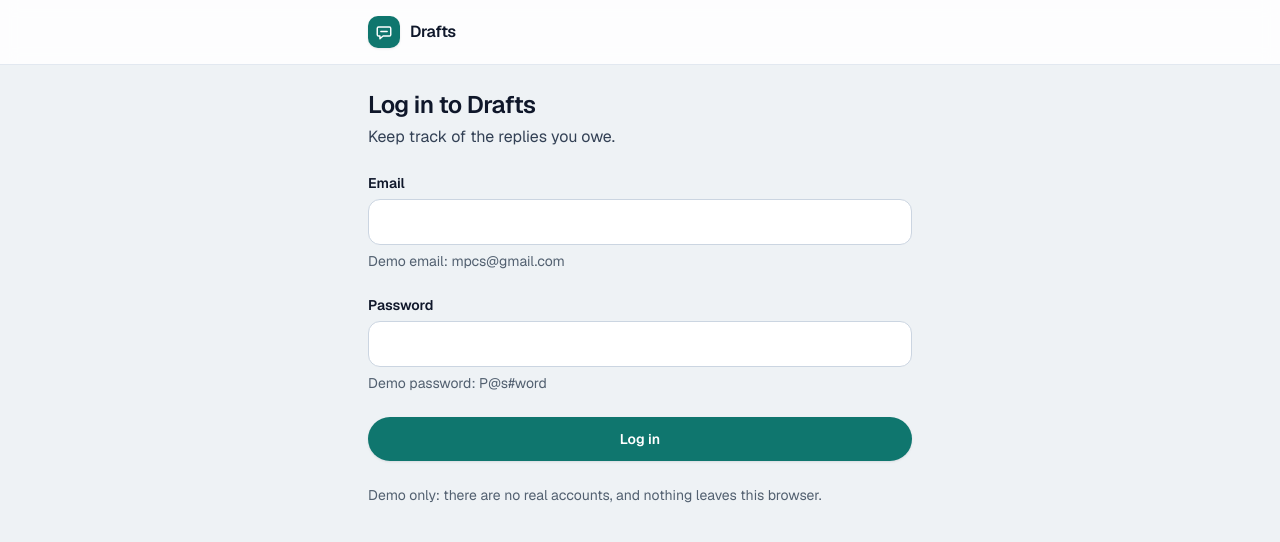
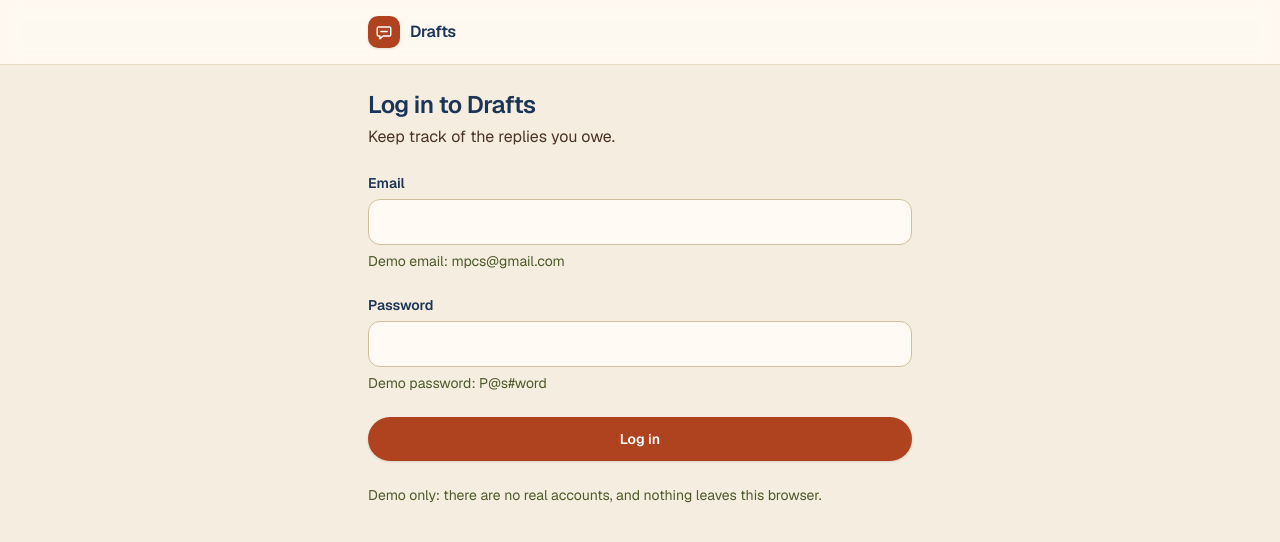
Before and after one commit to jdaguas/dbs-w3, a Next.js app: page /login in a window 1280 px wide. Shown: the top 542 px of the page. Built offline with nearby package versions, Linux system fonts and the light colour scheme.

Commit message:
color palette

```diff
--- a/app/globals.css
+++ b/app/globals.css
@@ -1,59 +1,70 @@
 @import "tailwindcss";
 
 /*
- * Drafts design system: "calm modern".
- * Use these semantic names (bg-surface, text-ink-muted, bg-accent…) instead of raw
- * palette colors, so the look can change in one place. Text pairs meet WCAG AA:
- *   ink / ink-soft / ink-muted on canvas, surface, and subtle (≥ 4.5:1)
- *   white on accent (5.5:1) · accent-ink on accent-soft · warn-ink on warn-soft · danger on surface
- * Graphics (time bar fills, icons) are ≥ 3:1 against surface.
+ * Drafts design system: "retro".
+ * Warm cream paper with three inks: rust (actions), navy blue (headings, focus), and moss (details).
+ * Text color steps down the hierarchy: navy headings → espresso body → moss hints and metadata.
+ * Use these semantic names (bg-surface, text-ink-muted, bg-accent…) instead of raw palette
+ * colors, so the look can change in one place. Text pairs meet WCAG AA:
+ *   ink (12:1) / ink-soft (11:1) / ink-muted (7:1) on surface; all ≥ 5.7:1 on canvas and subtle
+ *   white on accent (5.7:1) · accent-ink on accent-soft (7.8:1) · warn-ink on warn-soft (7.3:1)
+ *   danger on surface (7.3:1) · success-ink on success-soft (8.1:1)
+ * Graphics (time bar fills, focus ring) are ≥ 3:1 against surface.
  */
 @theme {
-  /* Surfaces */
-  --color-canvas: #eef2f5; /* page background: a step darker than cards so they stand out */
-  --color-surface: #ffffff; /* cards, inputs, header */
-  --color-subtle: #e4e9ee; /* tags, tab track, quiet fills */
+  /* Surfaces: cream paper */
+  --color-canvas: #f5eddf; /* page background: a step darker than cards so they stand out */
+  --color-surface: #fffbf4; /* cards, inputs, header */
+  --color-subtle: #ebe0cc; /* tags, tab track, quiet fills */
 
-  /* Text */
-  --color-ink: #0f172a; /* headings, primary text */
-  --color-ink-soft: #334155; /* body text */
-  --color-ink-muted: #526070; /* hints, metadata */
+  /* Text: a different ink for each level */
+  --color-ink: #1c3557; /* headings, names, primary text: navy */
+  --color-ink-soft: #4a3426; /* body text: espresso */
+  --color-ink-muted: #4d5a2a; /* hints, dates, metadata: moss */
 
   /* Lines */
-  --color-line: #e2e8f0;
-  --color-line-strong: #cbd5e1;
-  --color-line-hover: #94a3b8;
+  --color-line: #e6dac5;
+  --color-line-strong: #cfbf9f;
+  --color-line-hover: #a8946d;
 
-  /* Accent: deep teal, for primary actions, selection, and focus */
-  --color-accent: #0f766e;
-  --color-accent-hover: #115e59;
-  --color-accent-soft: #e6f4f2;
-  --color-accent-ink: #0b4f4a;
-  --color-focus: #0f766e;
+  /* Accent: rust, for primary actions and selection */
+  --color-accent: #b0431f;
+  --color-accent-hover: #8f3415;
+  --color-accent-soft: #f8e4d8;
+  --color-accent-ink: #7a2c10;
+  --color-focus: #2b5c8a; /* focus ring: blue, so it stands out next to rust buttons */
 
-  /* Time bar: every fill is ≥ 3:1 against white cards (WCAG non-text contrast) */
-  --color-track: #d5dde5; /* empty part of the bar */
-  --color-open: #4f8f89; /* No rush: a solid, calmer teal (3.7:1) */
+  /* Time bar: every fill is ≥ 3:1 against cards (WCAG non-text contrast) */
+  --color-track: #e0d4bd; /* empty part of the bar */
+  --color-open: #6b7f3a; /* No rush: solid moss (4.3:1) */
+  --color-bar-full: #5f7a2e; /* To reply, more than 60% of the window left: moss green (4.7:1) */
+  --color-bar-mid: #8a5a2b; /* 25–60% left: brown (5.7:1) */
+  --color-bar-low: #b3261e; /* last 25%, the final hours: red (6.3:1) */
 
-  /* Status: overdue / no reply (one calm accent, always with a text label) */
-  --color-warn-soft: #fdf3dc;
-  --color-warn-line: #f0c76e;
-  --color-warn-ink: #7a3e09;
-  --color-warn: #b45309; /* time bar when little time is left */
+  /* Status: low time / no reply (mustard, always with a text label) */
+  --color-warn-soft: #f9ecc8;
+  --color-warn-line: #e2bf6a;
+  --color-warn-ink: #6e4206;
+  --color-warn: #b0700a; /* time bar when little time is left (3.9:1) */
 
-  --color-danger: #b42318;
-  --color-danger-soft: #fef1f0;
-  --color-danger-line: #f5c2bd;
+  /* Info: soft blue, for the welcome-back greeting and other neutral notes */
+  --color-info-soft: #e4ecf5;
+  --color-info-line: #a9c0dc;
+  --color-info-ink: #1c3557; /* 10:1 on info-soft */
 
-  --color-success-soft: #e8f6ee;
-  --color-success-line: #b5e0c6;
-  --color-success-ink: #14532d;
+  --color-danger: #9e2a1c; /* deeper brick than the rust accent, so delete reads differently */
+  --color-danger-soft: #fbebe6;
+  --color-danger-line: #efc2b6;
 
-  /* Shape and depth */
+  --color-success-soft: #e9efd9;
+  --color-success-line: #c3d29b;
+  --color-success-ink: #3d4a1c;
+
+  /* Shape and depth (warm brown shadows) */
   --radius-card: 1rem;
   --radius-field: 0.75rem;
-  --shadow-card: 0 1px 2px rgb(15 23 42 / 0.04), 0 1px 3px rgb(15 23 42 / 0.06);
-  --shadow-raised: 0 2px 4px rgb(15 23 42 / 0.05), 0 8px 20px -6px rgb(15 23 42 / 0.12);
+  --shadow-card: 0 1px 2px rgb(74 52 38 / 0.06), 0 1px 3px rgb(74 52 38 / 0.08);
+  --shadow-raised: 0 2px 4px rgb(74 52 38 / 0.06), 0 8px 20px -6px rgb(74 52 38 / 0.16);
 }
 
 @theme inline {
--- a/components/Banner.tsx
+++ b/components/Banner.tsx
@@ -3,7 +3,7 @@ import type { ReactNode } from "react";
 type Tone = "info" | "success" | "warning";
 
 const tones: Record<Tone, string> = {
-  info: "border-accent/25 bg-accent-soft text-accent-ink",
+  info: "border-info-line bg-info-soft text-info-ink",
   success: "border-success-line bg-success-soft text-success-ink",
   warning: "border-warn-line bg-warn-soft text-warn-ink",
 };
--- a/components/ItemCard.tsx
+++ b/components/ItemCard.tsx
@@ -82,7 +82,7 @@ export function ItemCard({ item, now = new Date(), example = false }: { item: It
 
         {(drafting || example || boostable) && (
           <div className="mt-2 flex flex-wrap items-center gap-2">
-            {drafting && <Tag tone="accent">Draft started</Tag>}
+            {drafting && <Tag tone="info">Draft started</Tag>}
             {example && <Tag>Example</Tag>}
             {boostable && <BoostButton item={item} className="relative z-[2] ml-auto" />}
           </div>
--- a/components/Tag.tsx
+++ b/components/Tag.tsx
@@ -1,14 +1,15 @@
 import type { ReactNode } from "react";
 
-type Tone = "neutral" | "accent" | "warn";
+type Tone = "neutral" | "accent" | "info" | "warn";
 
 const tones: Record<Tone, string> = {
   neutral: "bg-subtle text-ink-soft",
   accent: "bg-accent-soft text-accent-ink",
+  info: "bg-info-soft text-info-ink",
   warn: "bg-warn-soft text-warn-ink",
 };
 
-/** A small label pill: where it came from, "Draft started", "Past your date". */
+/** A small label pill, e.g. "Draft started" (info: soft blue). */
 export function Tag({ tone = "neutral", children }: { tone?: Tone; children: ReactNode }) {
   return (
     <span className={`inline-flex shrink-0 items-center rounded-full px-2.5 py-0.5 text-xs font-semibold ${tones[tone]}`}>
--- a/components/TimeBar.tsx
+++ b/components/TimeBar.tsx
@@ -1,27 +1,41 @@
-import { followUpFraction, timeLeftFraction, type Item } from "@/lib/items";
+import { dueEnd, followUpFraction, timeLeftFraction, type Item } from "@/lib/items";
 
 // A "health bar" with an arrow riding its edge. Decorative: the status line says the same in words.
 // - To reply: the window from received to the reply-by date. The fill drains from the left, so the
-//   arrow travels left → right toward the date. Amber at ≤ 25% left; past the date the bar is empty
-//   and the arrow rests, greyed, at the end. No rush: solid, no arrow.
+//   arrow travels left → right toward the date. Green while more than 60% is left, brown down to 25%,
+//   red for the last stretch or the final 12 hours (so "8 hours left" is never green); past the date the bar is empty and the arrow rests, greyed, at the end.
+//   No rush: solid, no arrow.
 // - Waiting: the days until a follow-up is due. The fill drains from the right, so the arrow travels
 //   right → left, back toward you.
 
-type Tone = "accent" | "warn" | "waiting" | "spent";
+type Tone = "full" | "mid" | "low" | "waiting" | "spent";
 
 const fills: Record<Tone, string> = {
-  accent: "bg-accent",
-  warn: "bg-warn",
+  full: "bg-bar-full",
+  mid: "bg-bar-mid",
+  low: "bg-bar-low",
   waiting: "bg-ink-muted",
   spent: "",
 };
 
 const markers: Record<Tone, string> = {
-  accent: "border-accent text-accent",
-  warn: "border-warn text-warn",
+  full: "border-bar-full text-bar-full",
+  mid: "border-bar-mid text-bar-mid",
+  low: "border-bar-low text-bar-low",
   waiting: "border-ink-muted text-ink-muted",
   spent: "border-line-hover text-ink-muted",
 };
+
+const FINAL_HOURS = 12 * 60 * 60 * 1000;
+
+/** How much of the reply window is left → bar color. The final hours are always red. */
+function toneFor(left: number, msLeft: number): Tone {
+  if (left === 0) return "spent";
+  if (msLeft < FINAL_HOURS) return "low";
+  if (left > 0.6) return "full";
+  if (left > 0.25) return "mid";
+  return "low";
+}
 
 export function TimeBar({ item, now }: { item: Item; now: Date }) {
   if (item.status === "done") return null;
@@ -39,7 +53,7 @@ export function TimeBar({ item, now }: { item: Item; now: Date }) {
       </div>
     );
   }
-  return <Bar left={left} tone={left === 0 ? "spent" : left <= 0.25 ? "warn" : "accent"} direction="right" />;
+  return <Bar left={left} tone={toneFor(left, (dueEnd(item) ?? Infinity) - now.getTime())} direction="right" />;
 }
 
 /** `direction` is where the arrow is heading as time passes. */
```
Also changed, not shown: 2 other files (tests, documents, lock files or other folders).
